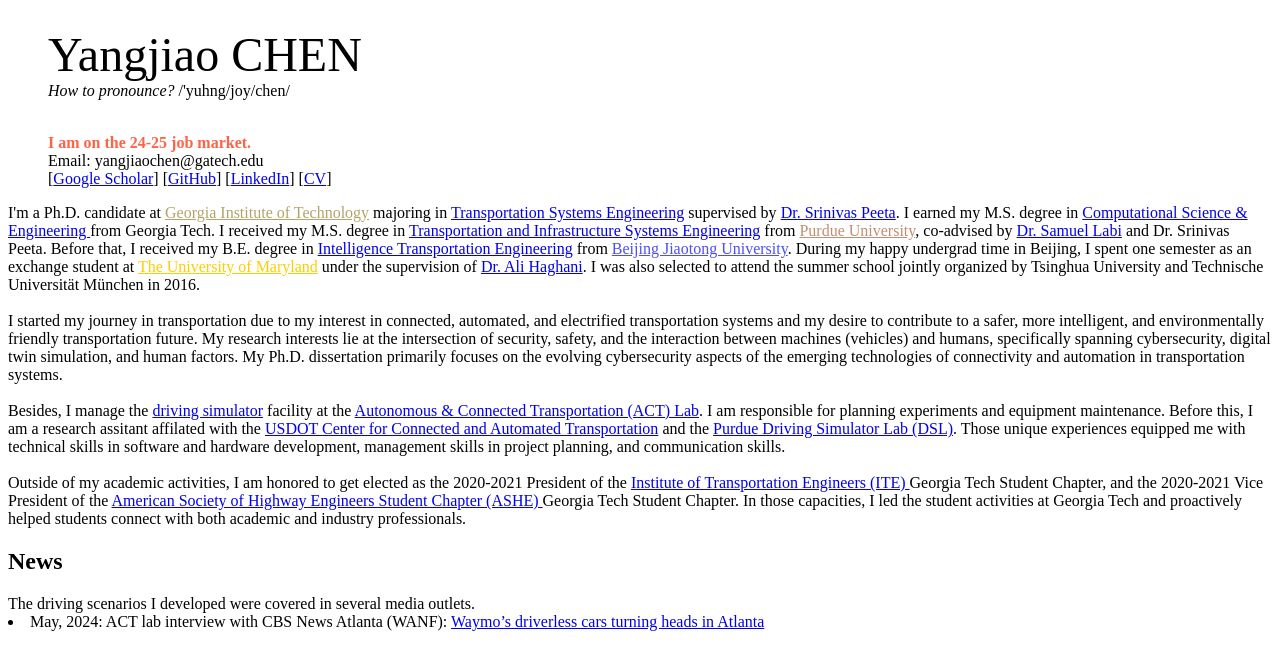
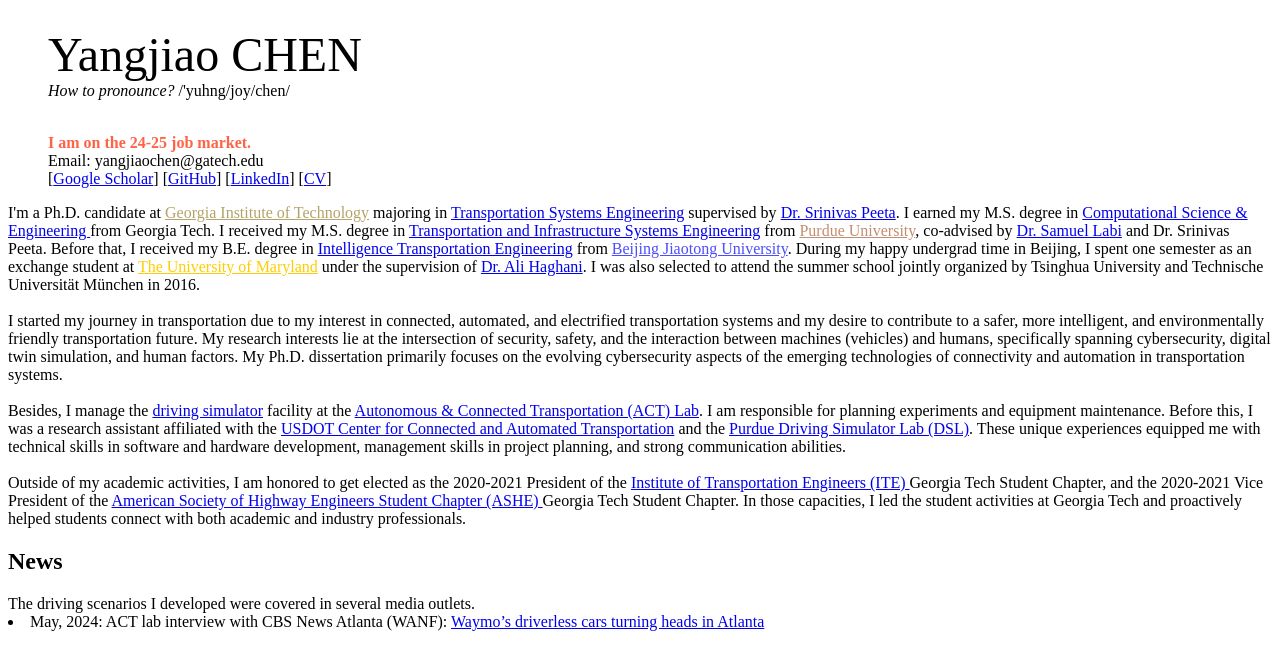
Before and after one commit to YangjiaoChen/YangjiaoChen.github.io, a Jekyll site: the page built from index.html, in a window 1280 px wide, cut to the strip 487-1136 px from the top of the page. Built offline with Jekyll 4.4.1, drawn with Linux system fonts in a browser that asks for light colours.

Commit message:
Update index.html

```diff
--- a/index.html
+++ b/index.html
@@ -128,8 +128,9 @@ My Ph.D. dissertation primarily focuses on the evolving cybersecurity aspects of
 <br />
 <br />
 Besides, I manage the <a href="https://sites.gatech.edu/actlab/facility/" target="_blank">driving simulator</a> facility at the <a href="https://sites.gatech.edu/actlab/" target="_blank">Autonomous & Connected Transportation (ACT) Lab</a>.
-I am responsible for planning experiments and equipment maintenance. Before this, I am a research assitant affilated  with the <a href="https://engineering.purdue.edu/~peeta/centers.php" target="_blank">USDOT Center for Connected and Automated Transportation</a> and
-	the <a href="https://engineering.purdue.edu/CCE/Media/Impact/2015-Fall/getting-data-on-drivers-the-nextrans-driving-simulator-laboratory" target="_blank">Purdue Driving Simulator Lab (DSL)</a>. Those unique experiences equipped me with technical skills in software and hardware development, management skills in project planning, and communication skills.
+I am responsible for planning experiments and equipment maintenance. Before this, I was a research assistant affiliated with the <a href="https://engineering.purdue.edu/~peeta/centers.php" target="_blank">USDOT Center for Connected and Automated Transportation</a> and
+	the <a href="https://engineering.purdue.edu/CCE/Media/Impact/2015-Fall/getting-data-on-drivers-the-nextrans-driving-simulator-laboratory" target="_blank">Purdue Driving Simulator Lab (DSL)</a>.
+	These unique experiences equipped me with technical skills in software and hardware development, management skills in project planning, and strong communication abilities.
 <br />
 <br />
 Outside of my academic activities, I am honored to get elected as the 2020-2021 President of the <a href="https://ite.ce.gatech.edu" target="_blank">Institute of Transportation Engineers (ITE) </a> Georgia Tech Student Chapter,
```
